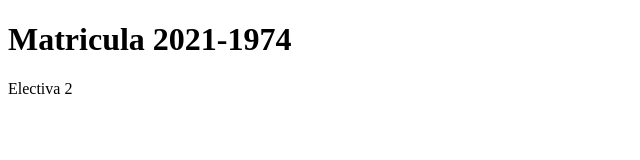
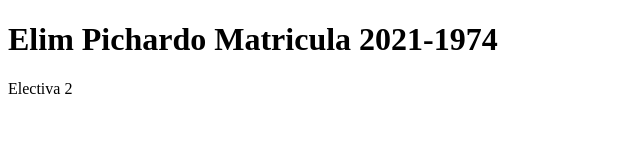
Before and after one commit to Elim-zg/Primer-parcial-Elim-2021-1974, a plain HTML site: page index.html in a window 1280 px wide. Shown: the whole page, without its empty margins (0-640 px from the left). Drawn offline with Linux system fonts and the light colour scheme.

Commit message:
Update index.html

```diff
--- a/index.html
+++ b/index.html
@@ -2,10 +2,10 @@
 <html>
 <head>
 <meta charset="UTF-8">
-<title> Elim Pichardo </title>
+<title> Surge </title>
 </head>
 <body>
-<h1> Matricula 2021-1974</h1>
+<h1> Elim Pichardo Matricula 2021-1974</h1>
 <p> Electiva 2  </p>
 </body>
 </html>
```
